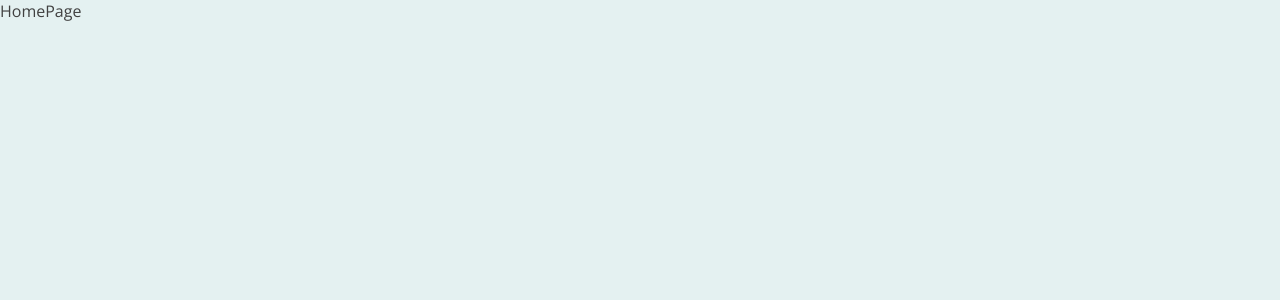
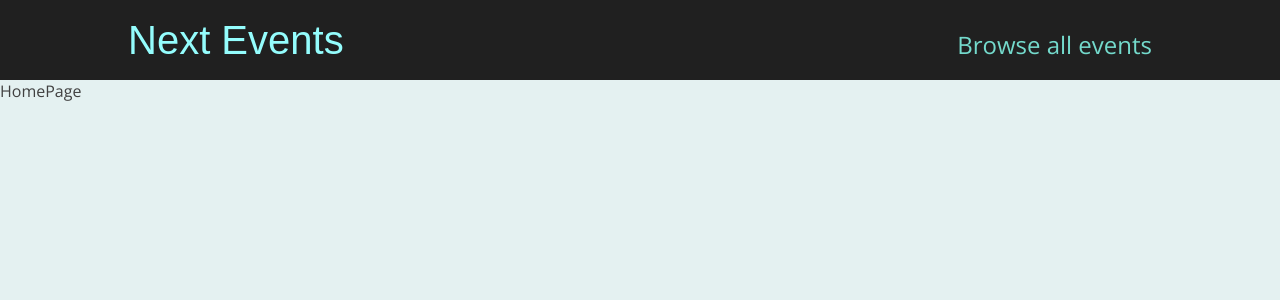
Before and after one commit to ing-arriola/eventsApp, a Next.js app: page / in a window 1280 px wide. Shown: the top 300 px of the page. Built offline with nearby package versions, Linux system fonts and the light colour scheme.

Commit message:
using layout

```diff
--- a/pages/_app.tsx
+++ b/pages/_app.tsx
@@ -1,6 +1,11 @@
-import '../styles/globals.css'
-import type { AppProps } from 'next/app'
+import '../styles/globals.css';
+import type { AppProps } from 'next/app';
+import { Layout } from '../componets/Layout';
 
 export default function App({ Component, pageProps }: AppProps) {
-  return <Component {...pageProps} />
+  return (
+    <Layout>
+      <Component {...pageProps} />
+    </Layout>
+  );
 }
```
